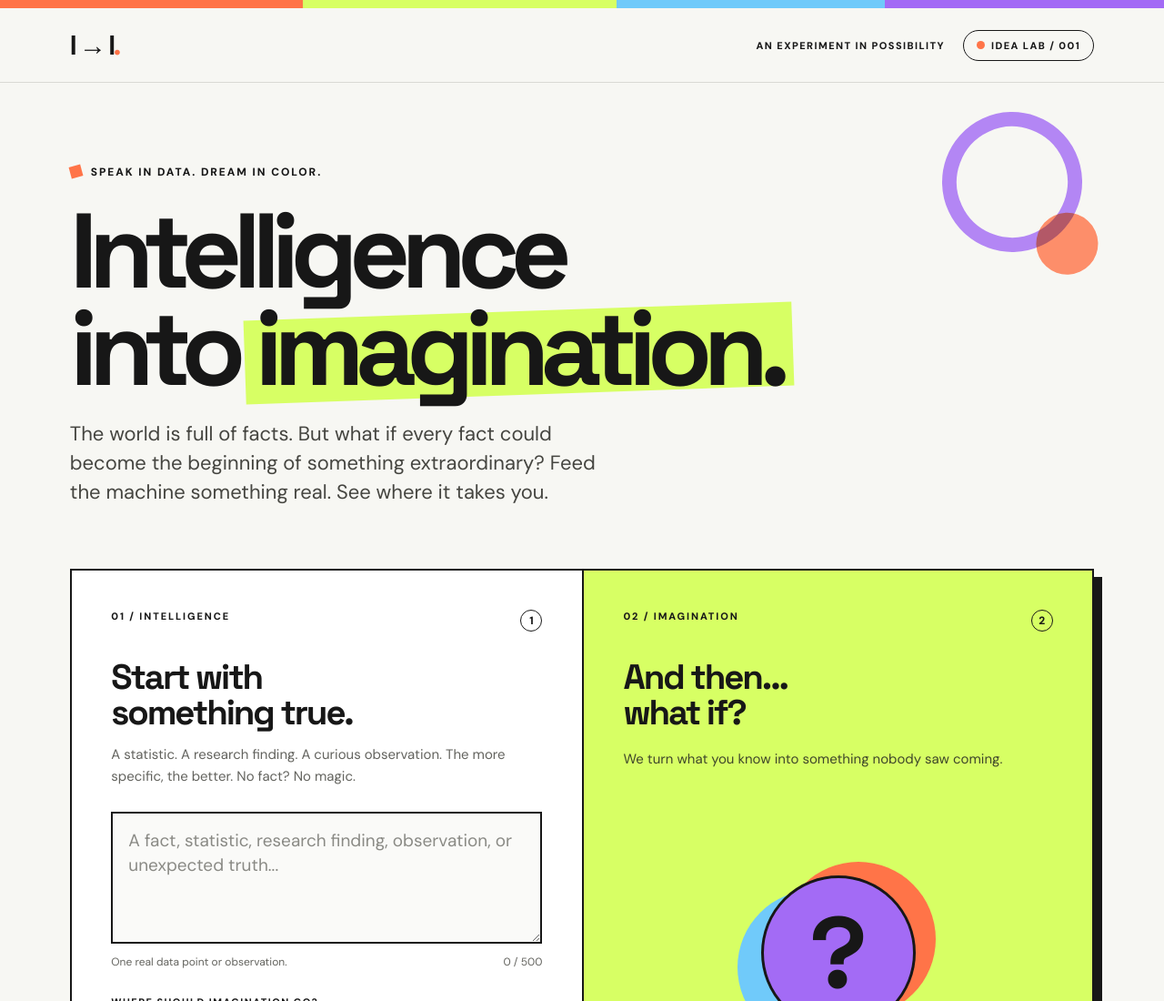
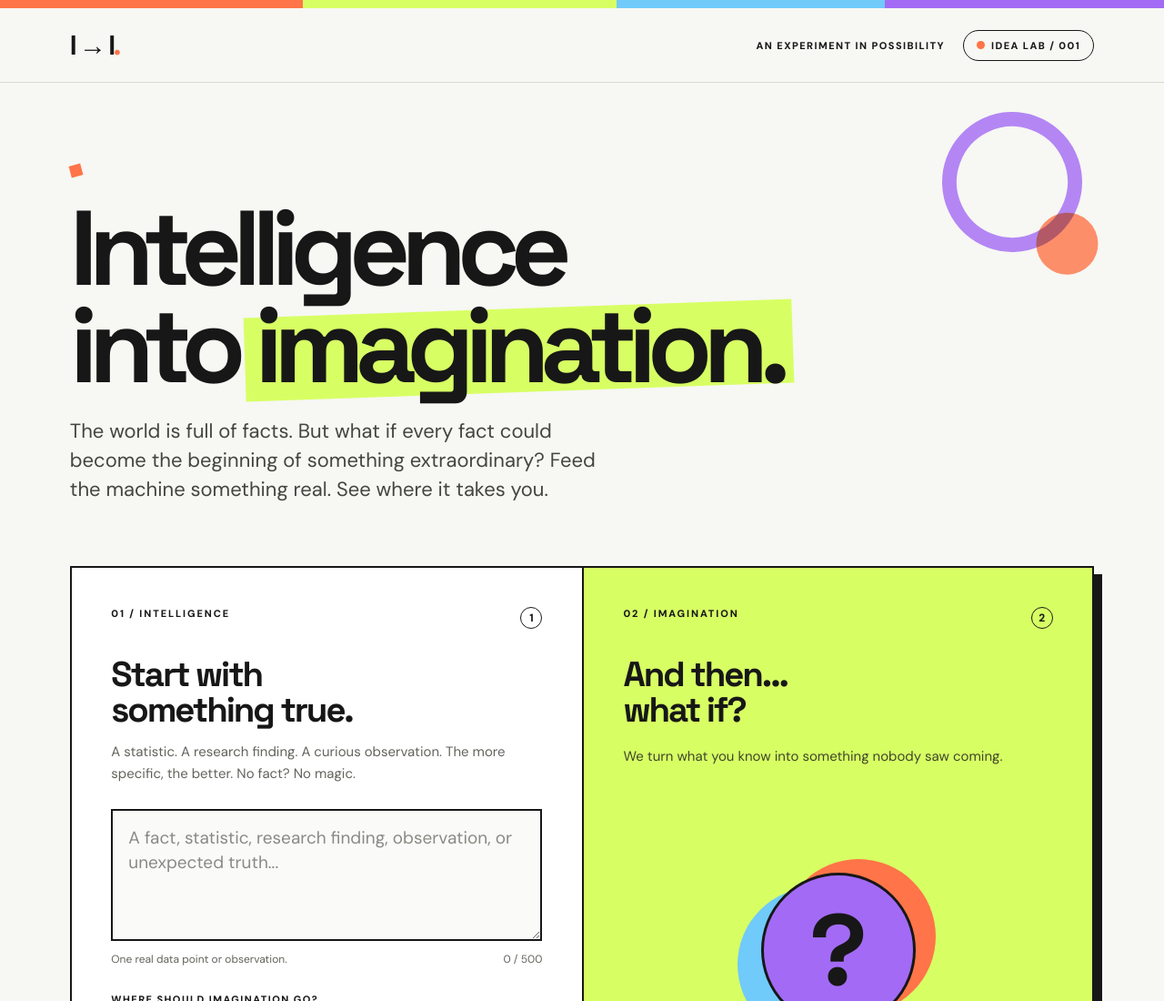
Before and after one commit to dmsatx357/intelligence-, a website: page index.html in a window 1280 px wide. Shown: the top 1100 px of the page at 91% size. Drawn offline with Linux system fonts and the light colour scheme.

Commit message:
Update index.html

```diff
--- a/index.html
+++ b/index.html
@@ -21,7 +21,7 @@ main{max-width:1400px;margin:auto}.hero{padding:clamp(48px,7vw,100px) clamp(20px
 <div class="topline" aria-hidden="true"></div>
 <header><span class="wordmark">I → I<span class="period">.</span></span><div class="header-right"><span class="desktop-label">An experiment in possibility</span><span class="pill"><span class="dot"></span>IDEA LAB / 001</span></div></header>
 <main>
-<section class="hero"><div class="scribble" aria-hidden="true"></div><div class="eyebrow"><span class="tiny-square"></span> Speak in data. Dream in color.</div><h1>Intelligence<br><span class="h1break">into <span class="highlight">imagination.</span></span></h1><p class="hero-desc">The world is full of facts. But what if every fact could become the beginning of something extraordinary? Feed the machine something real. See where it takes you.</p></section>
+<section class="hero"><div class="scribble" aria-hidden="true"></div><div class="eyebrow"><span class="tiny-square"></span> </div><h1>Intelligence<br><span class="h1break">into <span class="highlight">imagination.</span></span></h1><p class="hero-desc">The world is full of facts. But what if every fact could become the beginning of something extraordinary? Feed the machine something real. See where it takes you.</p></section>
 <section class="workspace" aria-label="Intelligence into imagination machine">
 <div class="panel input-panel"><div class="step-label"><span>01 / Intelligence</span><span class="step-number">1</span></div><h2>Start with<br>something true.</h2><p class="support">A statistic. A research finding. A curious observation. The more specific, the better. No fact? No magic.</p><label class="sr-only" for="fact">Your intelligence or data point</label><textarea id="fact" maxlength="500" placeholder="A fact, statistic, research finding, observation, or unexpected truth..."></textarea><div class="field-meta"><span>One real data point or observation.</span><span id="count">0 / 500</span></div><div class="mode-title">Where should imagination go?</div><div class="modes" aria-label="Creative direction"><button class="mode" type="button" data-mode="world" aria-pressed="true">Change the world</button><button class="mode" type="button" data-mode="brand" aria-pressed="false">Invent an idea</button><button class="mode" type="button" data-mode="wild" aria-pressed="false">Get weird</button></div><button type="button" class="primary" id="generate" disabled><span>Make the leap</span><span class="arrow" aria-hidden="true">↗</span></button><div class="warning" id="warning" role="status" aria-live="polite"></div></div>
 <div class="panel output-panel"><div class="step-label"><span>02 / Imagination</span><span class="step-number">2</span></div><div id="empty" class="empty-state"><h2>And then...<br>what if?</h2><p class="support">We turn what you know into something nobody saw coming.</p><div class="placeholder-figure" aria-hidden="true"><div class="orb"></div></div><div class="placeholder-caption">All big ideas start somewhere.<br>Yours starts on the left. ←</div></div><div id="result" class="result" aria-live="polite"><span class="result-tag" id="result-tag">POSSIBILITY #001</span><h2 class="result-title" id="result-title"></h2><p class="result-body" id="result-body"></p><div class="chain"><div class="chain-item"><b>① The intelligence</b><p id="chain-fact"></p></div><div class="chain-item"><b>② The insight</b><p id="chain-insight"></p></div><div class="chain-item"><b>③ The imaginative leap</b><p id="chain-leap"></p></div></div><div class="result-actions"><button class="small-btn" id="further" type="button">Take it further ↗</button><button class="small-btn alt" id="again" type="button">Another leap ↻</button><button class="small-btn alt" id="copy" type="button">Copy idea ⧉</button></div><p class="output-note" id="output-note">Creative speculation, not a factual prediction. Your fact is user-supplied and not independently verified.</p></div></div>
```
